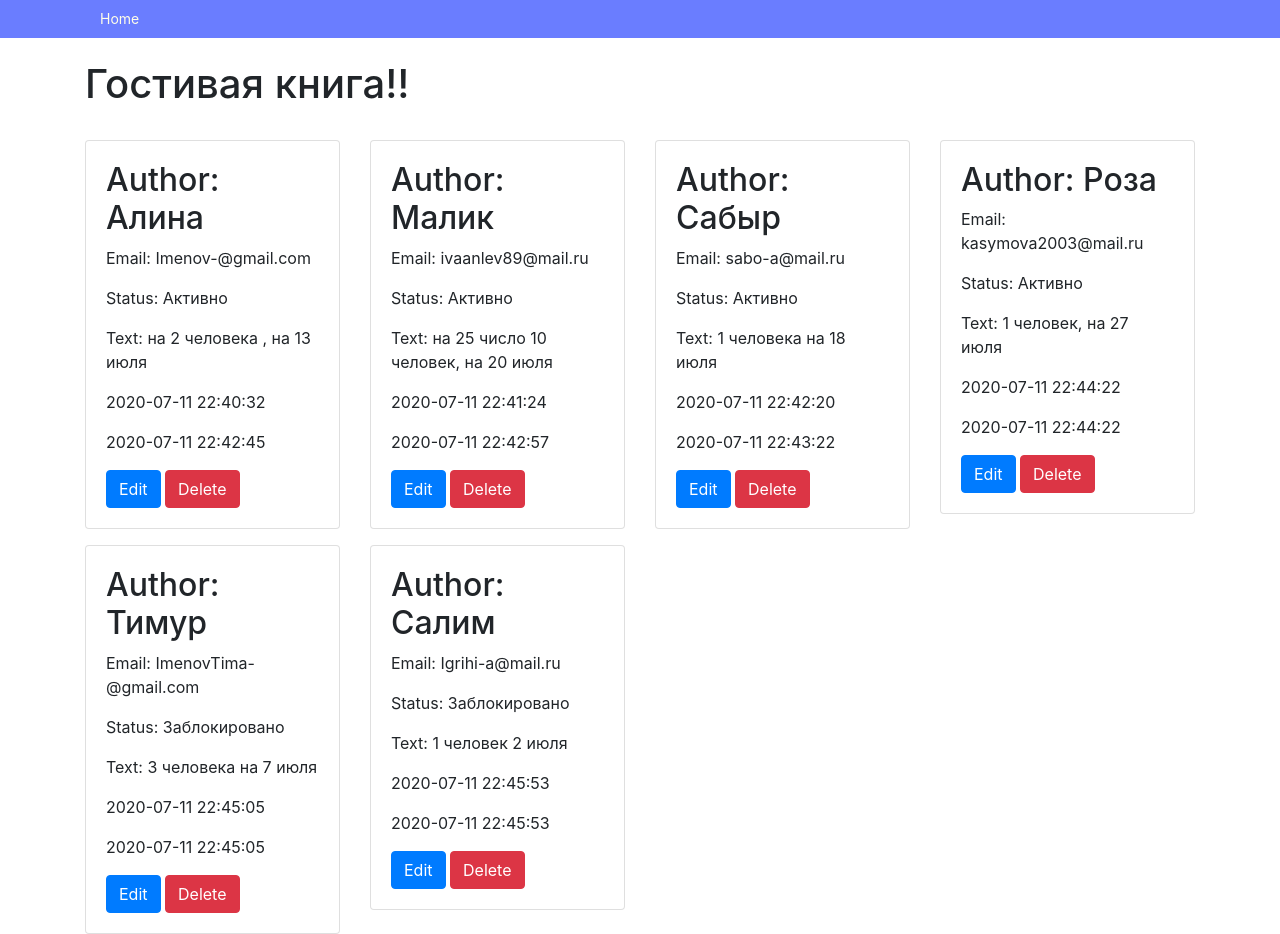
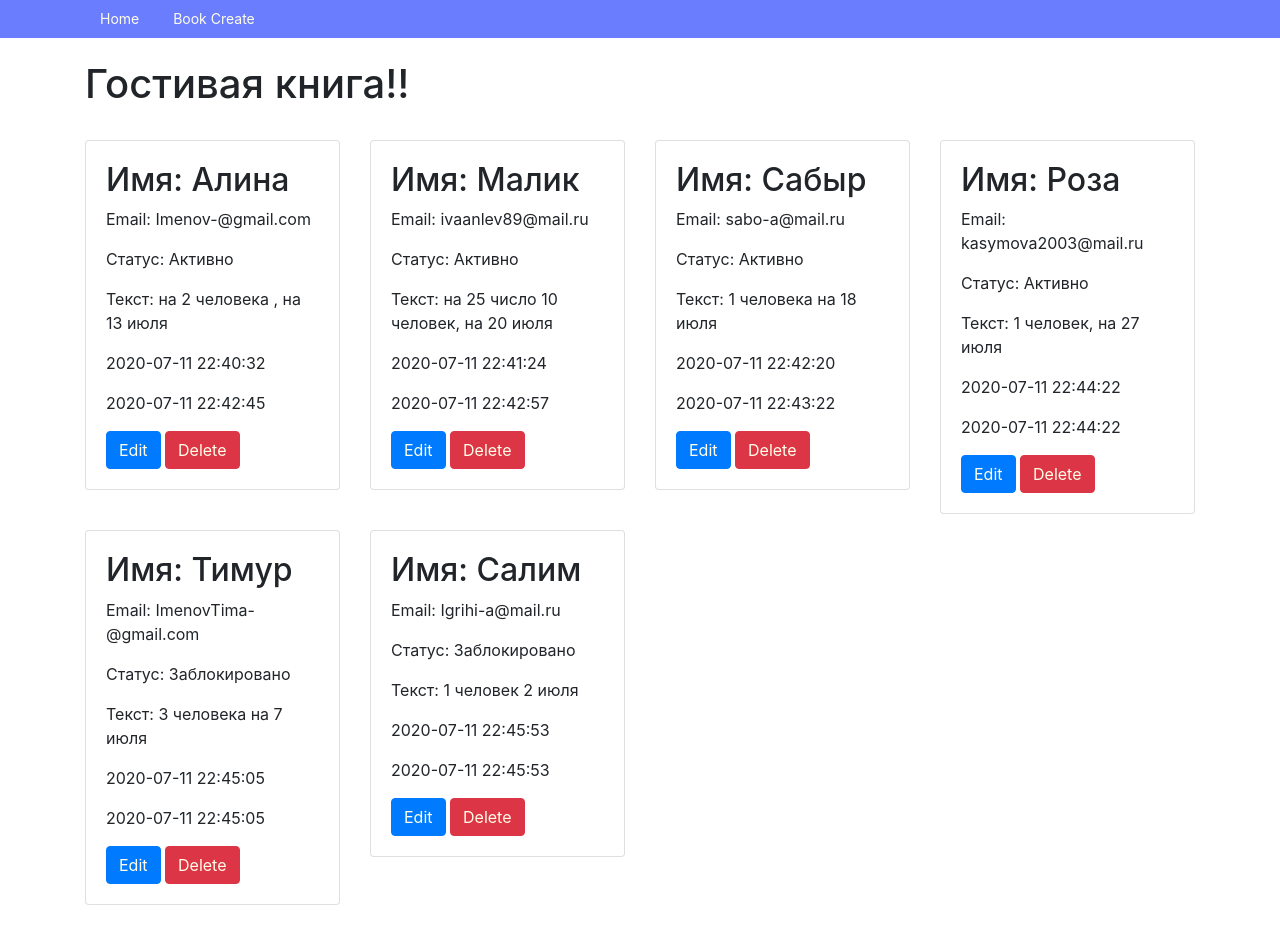
Before and after one commit to Malik-Al/Guest-book, a Django app: page / in a window 1280 px wide. After the commit the page ends 905 px from the top, so only its background shows below. Run offline with Django 3.2, Linux system fonts and the light colour scheme; data comes from the database, SQL or seed files in the repository; some libraries are stand-ins or nearby versions.

Commit message:
Добавил Добавление, Редактирование, Удаление

```diff
--- a/source/main/settings.py
+++ b/source/main/settings.py
@@ -37,6 +37,7 @@ INSTALLED_APPS = [
     'django.contrib.sessions',
     'django.contrib.messages',
     'django.contrib.staticfiles',
+    'widget_tweaks',
     'webapp',
 ]
 
--- a/source/main/urls.py
+++ b/source/main/urls.py
@@ -15,10 +15,13 @@ Including another URLconf
 """
 from django.contrib import admin
 from django.urls import path
-from webapp.views import index_view
+from webapp.views import index_view, book_create_view, book_delete_view, book_update_view
 
 urlpatterns = [
     path('admin/', admin.site.urls),
     path('', index_view, name='index'),
+    path('book/create/', book_create_view, name='book_create'),
+    path('book/<int:pk>/delete/', book_delete_view, name='book_delete'),
+    path('book/<int:pk>/edit/', book_update_view, name='book_update'),
 
 ]
--- a/source/webapp/templates/index.html
+++ b/source/webapp/templates/index.html
@@ -1,7 +1,7 @@
 {% extends 'base.html' %}
 
 {% block menu %}
-{#    <li><a href="{% url 'product_create' %}">Product Create</a></li>#}
+    <li><a href="{% url 'book_create' %}">Book Create</a></li>
 {% endblock %}
 
 {% block content %}
@@ -15,14 +15,14 @@
             <div class="col-12 col-sm-6 col-md-4 col-lg-3 mt-3">
                 <div class="card">
                      <div class="card-body" >
-                         <h2 class ="card-text card-link">Author: {{ book.author}}</h2>
+                         <h2 class ="card-text card-link">Имя: {{ book.author}}</h2>
                          <p class="card-text">Email: {{ book.email }}</p>
-                         <p class="card-text">Status: {{ book.get_status_display}}</p>
-                         <p class="card-text">Text: {{ book.text }}</p>
+                         <p class="card-text">Статус: {{ book.get_status_display}}</p>
+                         <p class="card-text">Текст: {{ book.text }}</p>
                          <p class="card-text">{{ book.created_at|date:'Y-m-d H:i:s' }}</p>
                          <p class="card-text">{{ book.updated_at|date:'Y-m-d H:i:s' }}</p>
-                         <button class="btn btn-primary">Edit</button>
-                         <button class="btn btn-danger">Delete</button>
+                         <button class="btn btn-primary"><a href="{% url 'book_update' book.pk %}" style="color: #fffee8" >Edit</a></button>
+                         <button class="btn btn-danger"><a href="{% url 'book_delete' book.pk %}" style="color: #fffee8" >Delete</a></button>
                     </div>
                 </div>
             </div>
--- a/source/webapp/views.py
+++ b/source/webapp/views.py
@@ -1,5 +1,5 @@
-from django.shortcuts import render, redirect
-
+from django.shortcuts import render, redirect, get_object_or_404
+from webapp.forms import BookForm
 from webapp.models import Book
 
 
@@ -11,22 +11,52 @@ def index_view(request, *args, **kwargs):
     })
 
 
-# def book_create_view(request, *args, **kwargs):
-#     if request.method == "GET":
-#         form = ProductForm()
-#         return render(request, 'create.html', context={'form': form})
-#     elif request.method =='POST':
-#         form = ProductForm(data=request.POST)
-#         if form.is_valid():
-#             book = Book.objects.create(
-#                 name=form.cleaned_data['name'],
-#                 description=form.cleaned_data['description'],
-#                 category=form.cleaned_data['category'],
-#                 amount=form.cleaned_data['amount'],
-#                 price=form.cleaned_data['price']
-#
-#             )
-#             return redirect('product_detail', pk=book.pk)
-#         else:
-#             return render(request, 'create.html', context={'form': form})
-#
+def book_create_view(request, *args, **kwargs):
+    if request.method == "GET":
+        form = BookForm()
+        return render(request, 'create.html', context={'form': form})
+    elif request.method =='POST':
+        form = BookForm(data=request.POST)
+        if form.is_valid():
+            Book.objects.create(
+                author=form.cleaned_data['author'],
+                email=form.cleaned_data['email'],
+                text=form.cleaned_data['text']
+            )
+            return redirect('index')
+        else:
+            return render(request, 'create.html', context={'form': form})
+
+
+
+def book_update_view(request, pk):
+    book = get_object_or_404(Book, pk=pk)
+    if request.method == 'GET':
+        form = BookForm(data={
+            'author': book.author,
+            'email': book.email,
+            'text': book.text
+
+        })
+        return render(request, 'update.html', context={'form': form, 'book': book})
+    elif request.method == 'POST':
+        form = BookForm(data=request.POST)
+        if form.is_valid():
+            book.author = form.cleaned_data['author']
+            book.email = form.cleaned_data['email']
+            book.text = form.cleaned_data['text']
+            book.save()
+            return redirect('book_update', pk=book.pk)
+        else:
+            return render(request, 'update.html', context={'form': form, 'book': book})
+
+
+
+
+def book_delete_view(request, pk):
+    book = get_object_or_404(Book, pk=pk)
+    if request.method == 'GET':
+        return render(request, 'delete.html', context={'book': book})
+    elif request.method == 'POST':
+        book.delete()
+        return redirect('index')
```
Also changed, not shown: source/webapp/forms.py (added, +8 -0 lines), source/webapp/templates/create.html (added, +12 -0 lines), source/webapp/templates/delete.html (added, +19 -0 lines), source/webapp/templates/partial/book_form.html (added, +25 -0 lines), source/webapp/templates/update.html (added, +14 -0 lines).
